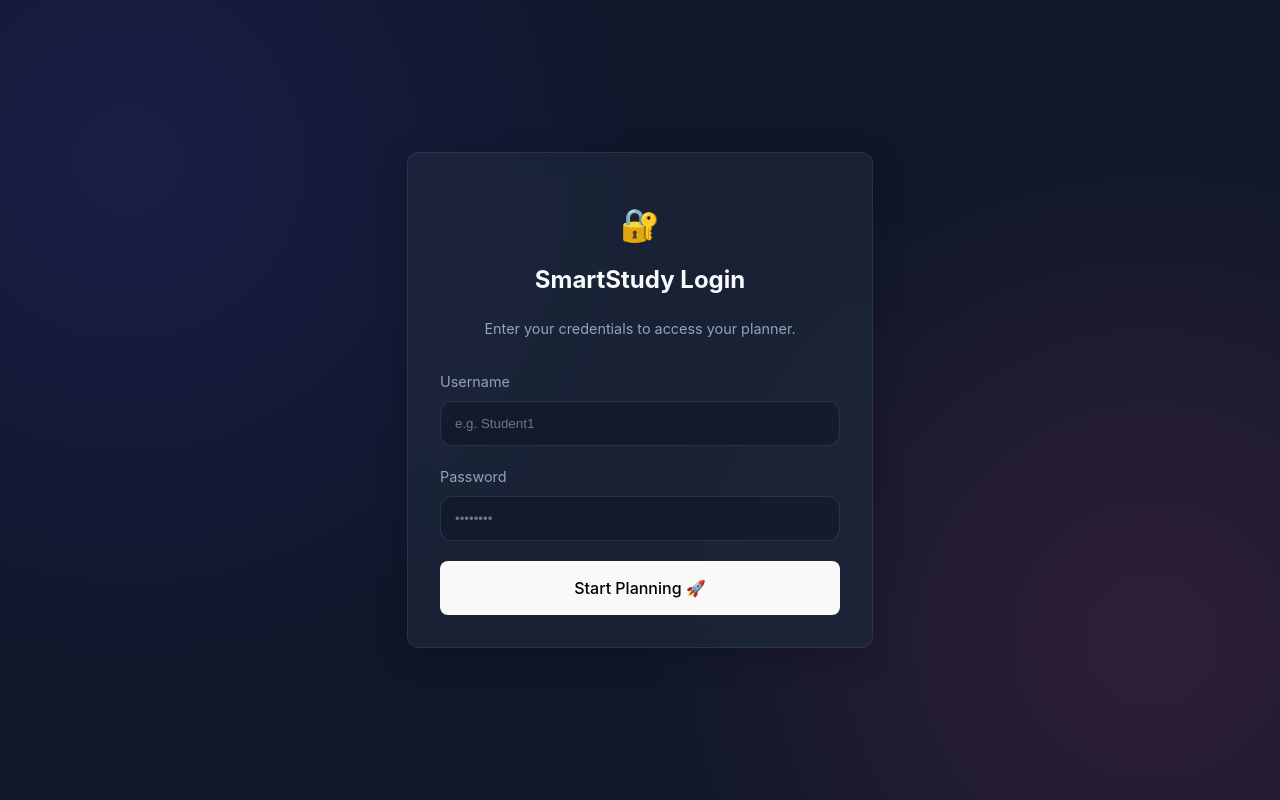
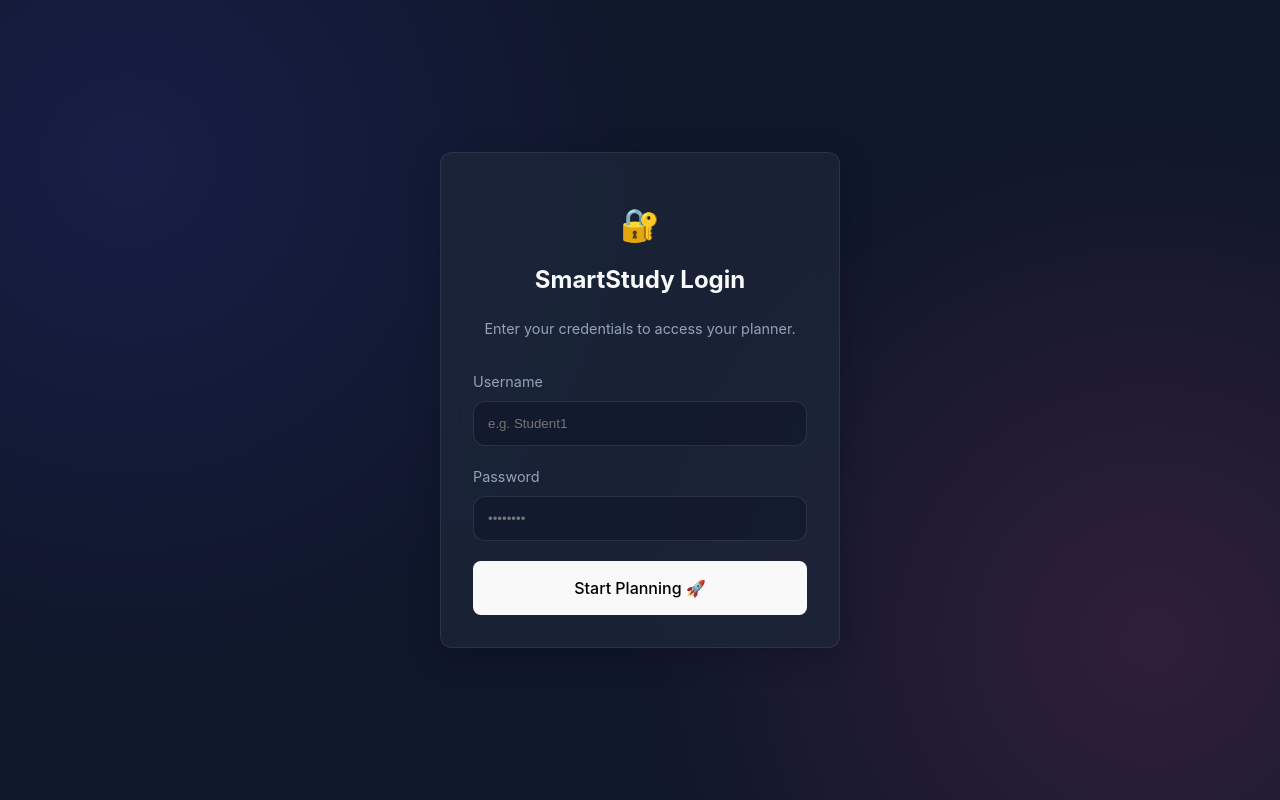
Before and after one commit to Nikhil-4404/ai-exam-planner, a React app in the folder frontend/: page / in a window 1280 px wide. Built offline with nearby package versions, Linux system fonts and the light colour scheme; the HTML template or start-up script is replaced by a standard one.

Commit message:
Docs: Update Run Instructions & Fix Centering CSS

```diff
--- a/frontend/src/App.css
+++ b/frontend/src/App.css
@@ -22,6 +22,10 @@
 
 /* ... (variables remain) ... */
 
+* {
+  box-sizing: border-box;
+}
+
 body {
   margin: 0;
   font-family: 'Inter', system-ui, -apple-system, sans-serif;
@@ -37,6 +41,7 @@ body {
 
 .container {
   max-width: 1200px;
+  width: 100%;
   margin: 0 auto;
   padding: 2rem;
 }
```
Also changed, not shown: 1 other file (tests, documents, lock files or other folders).
